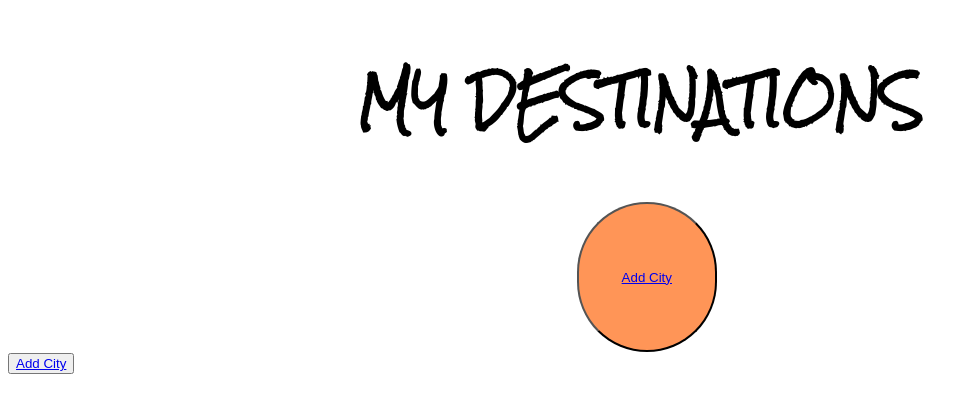
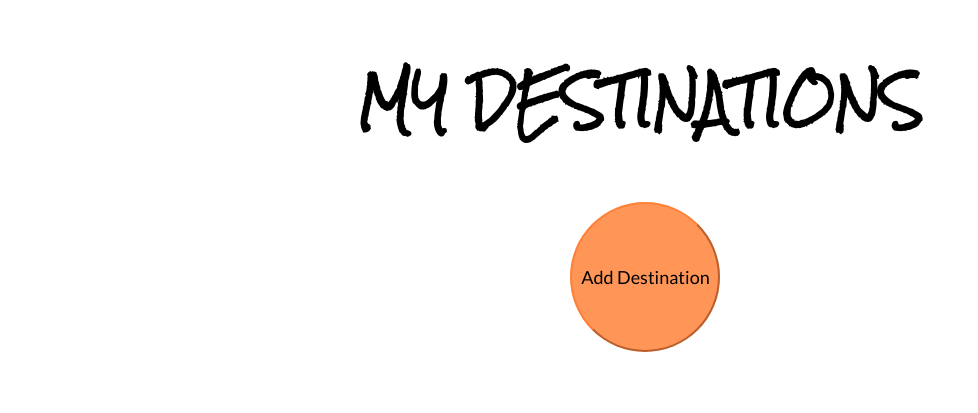
Before and after one commit to spencerT101/Bucket_List_Project_1, a Flask app: page /destinations in a window 1280 px wide. Shown: the part 99-512 px from the top of the page, without its empty margins (0-978 px from the left). Run offline with Flask 2, Linux system fonts and the light colour scheme; data that the repository does not hold is empty; some libraries are stand-ins or nearby versions.

Commit message:
finished button

```diff
--- a/project_start_code/static/style.css
+++ b/project_start_code/static/style.css
@@ -75,17 +75,22 @@ body{
 .new_destin_button{
     flex-direction:row;
     justify-content: center;
-    margin-left: 45%;
-    width: 140px;
+    margin-left: 44.5%;
+    width: 150px;
     height: 150px;
     background-color:rgba(255, 123, 46, 0.8);
     border-radius: 100px;
-
-
-
+    border-color: rgba(255, 123, 46, 0.8);
+    margin-bottom: 10px;
 
 }
-
+.new_destin_button a{
+    text-decoration: none;
+    color: black;
+    font-family: "lato";
+    font-size:18px;
+    text-align: center;
+}
 
 .mydestination {
     display:grid;
--- a/project_start_code/templates/destinations/index.html
+++ b/project_start_code/templates/destinations/index.html
@@ -3,7 +3,7 @@
 <h2 class = "destintitle">MY DESTINATIONS</h2>
 
 <div>
-    <button class = "new_destin_button"><a href = "/destinations/new">Add City</a></button>
+    <button class = "new_destin_button"><a href = "/destinations/new"><p>Add Destination</p></a></button>
     </div>
 
 {% for bucket_list in all_destinations %}
@@ -29,8 +29,4 @@
 </div>
 
 {% endfor %}
-
-<div>
-    <button><a href = "/destinations/new">Add City</a></button>
-    </div>
 {% endblock %}
```
